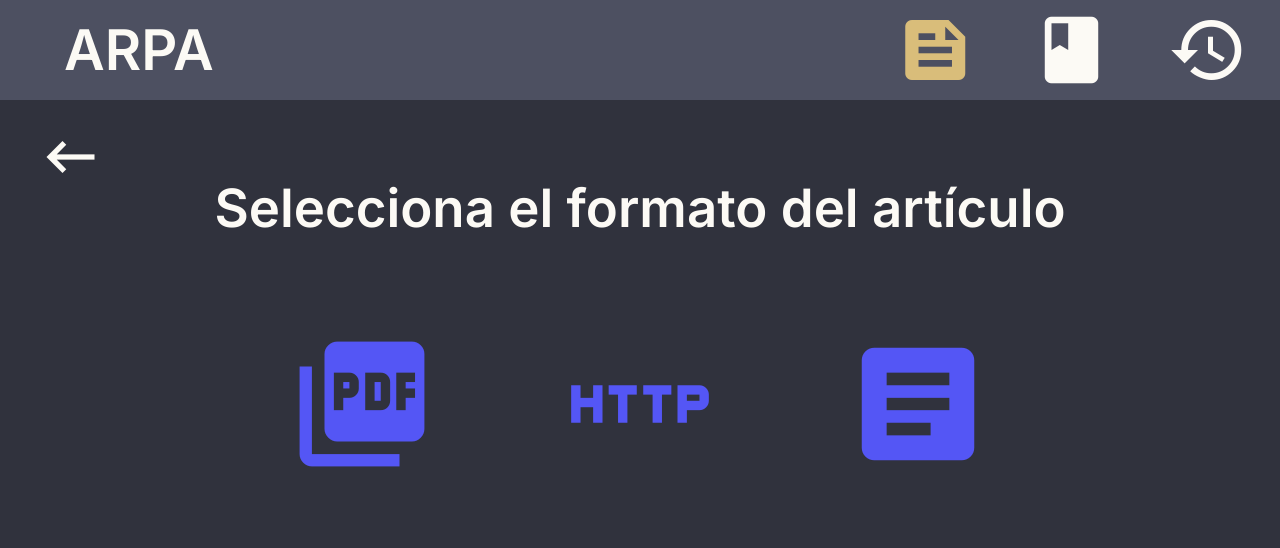
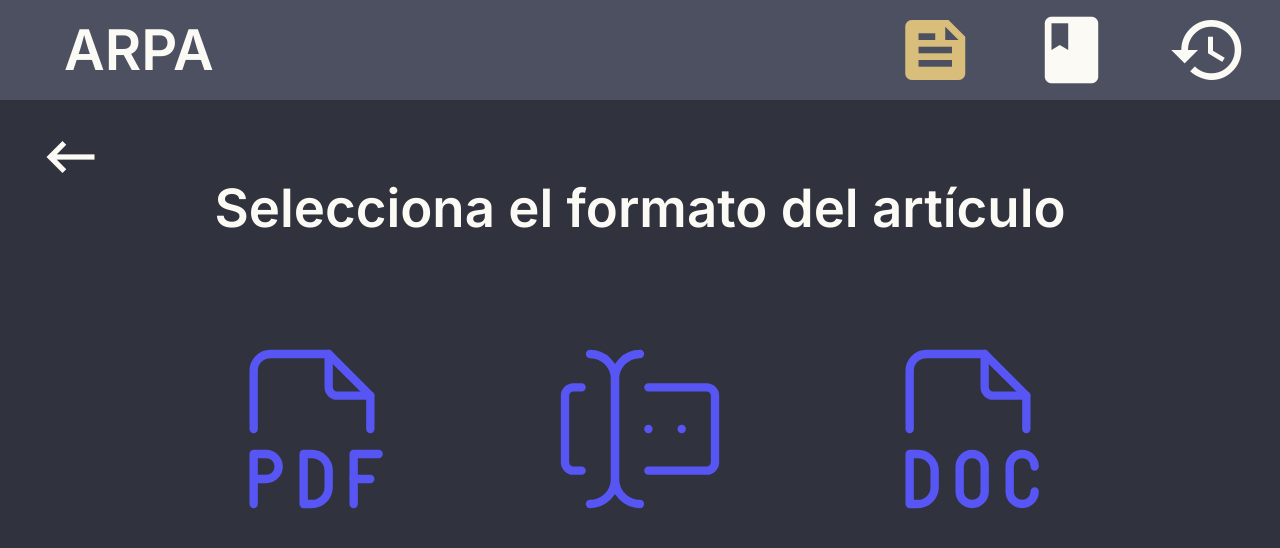
Before and after one commit to raxhacks/arpa-softtek, a Next.js app in the folder frontend/: page /CargarArchivos in a window 1280 px wide. Shown: the top 548 px of the page. Built offline with nearby package versions, Linux system fonts and the light colour scheme.

Commit message:
cambiar los íconos de la selección de formato

```diff
--- a/frontend/app/CargarArchivos/CargarArchivos.css
+++ b/frontend/app/CargarArchivos/CargarArchivos.css
@@ -170,7 +170,6 @@ div.ARPA_header{
 
   .format{
     background-color: transparent;
-    color: rgb(84, 86, 245);
     border-width: 0px;
     border-radius: 10px;
     margin: auto;
@@ -181,7 +180,6 @@ div.ARPA_header{
   @media only screen and (min-width: 768px){
     .format{
       background-color: transparent;
-      color: rgb(84, 86, 245);
       border-width: 0px;
       border-radius: 10px;
       margin-top: 10vh;
@@ -191,12 +189,8 @@ div.ARPA_header{
       position: relative;
     }
   }
-  .format:hover{
-    color: rgb(67, 69, 175);
-  }
-  .format:active{
-    background-color: rgb(84, 86, 245);
-    color: rgb(48, 50, 61);
+  .icon:hover {
+    stroke: rgb(47, 49, 171);
   }
 
   input.urlField{
--- a/frontend/app/CargarArchivos/page.tsx
+++ b/frontend/app/CargarArchivos/page.tsx
@@ -64,17 +64,52 @@ function CenterHeader(title: any) {
 }
 
 function FormatButton(main: any) {
-  return(
+  let svg = null;
+
+  if (main.type === "PDF") {
+    svg = (
+      <svg xmlns="http://www.w3.org/2000/svg" className="icon icon-tabler icon-tabler-file-type-pdf" width="200" height="200" viewBox="0 0 24 24" strokeWidth="1" stroke="#5756F5" fill="none" strokeLinecap="round" strokeLinejoin="round">
+        <path stroke="none" d="M0 0h24v24H0z" fill="none"/>
+        <path d="M14 3v4a1 1 0 0 0 1 1h4" />
+        <path d="M5 12v-7a2 2 0 0 1 2 -2h7l5 5v4" />
+        <path d="M5 18h1.5a1.5 1.5 0 0 0 0 -3h-1.5v6" />
+        <path d="M17 18h2" />
+        <path d="M20 15h-3v6" />
+        <path d="M11 15v6h1a2 2 0 0 0 2 -2v-2a2 2 0 0 0 -2 -2h-1z" />
+      </svg>
+    );
+  } else if (main.type === "URL") {
+    svg = (
+      <svg xmlns="http://www.w3.org/2000/svg" className="icon icon-tabler icon-tabler-forms" width="200" height="200" viewBox="0 0 24 24" stroke-width="1" stroke="#5756F5" fill="none" stroke-linecap="round" stroke-linejoin="round">
+        <path stroke="none" d="M0 0h24v24H0z" fill="none"/>
+        <path d="M12 3a3 3 0 0 0 -3 3v12a3 3 0 0 0 3 3" />
+        <path d="M6 3a3 3 0 0 1 3 3v12a3 3 0 0 1 -3 3" />
+        <path d="M13 7h7a1 1 0 0 1 1 1v8a1 1 0 0 1 -1 1h-7" />
+        <path d="M5 7h-1a1 1 0 0 0 -1 1v8a1 1 0 0 0 1 1h1" />
+        <path d="M17 12h.01" />
+        <path d="M13 12h.01" />
+      </svg>
+    );
+  } else if (main.type === "DOCX") {
+    svg = (
+      <svg xmlns="http://www.w3.org/2000/svg" className="icon icon-tabler icon-tabler-file-type-doc" width="200" height="200" viewBox="0 0 24 24" stroke-width="1" stroke="#5756F5" fill="none" stroke-linecap="round" stroke-linejoin="round">
+        <path stroke="none" d="M0 0h24v24H0z" fill="none"/>
+        <path d="M14 3v4a1 1 0 0 0 1 1h4" />
+        <path d="M5 12v-7a2 2 0 0 1 2 -2h7l5 5v4" />
+        <path d="M5 15v6h1a2 2 0 0 0 2 -2v-2a2 2 0 0 0 -2 -2h-1z" />
+        <path d="M20 16.5a1.5 1.5 0 0 0 -3 0v3a1.5 1.5 0 0 0 3 0" />
+        <path d="M12.5 15a1.5 1.5 0 0 1 1.5 1.5v3a1.5 1.5 0 0 1 -3 0v-3a1.5 1.5 0 0 1 1.5 -1.5z" />
+      </svg>
+    );
+  }
+
+  return (
     <button className="format" onClick={() => {main.setType(main.title, main.type)}}>
-      <i className="material-icons" style={{fontSize: "150px"}}>{main.icon}</i>
+      {svg}
     </button>
   );
 }
-/*
-<FormatButton icon="picture_as_pdf" type="PDF" title="Sube el artículo en formato PDF" setType={currentState.setType} />
-        <FormatButton icon="http" type="URL" title="Ingresa la URL del artículo" setType={currentState.setType}/>
-        <FormatButton icon="article" type="DOCX" title="Sube el artículo en formato DOCX" setType={currentState.setType}/>
-*/
+
 function Main(currentState: any) {
   const [url, setURL] = useState("");
   const router = useRouter();
```
